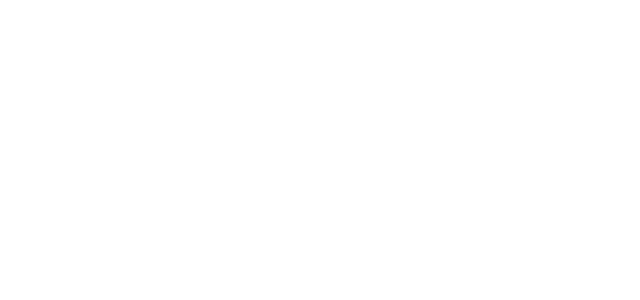
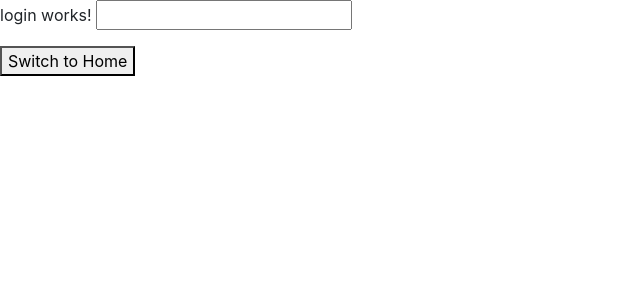
Before and after one commit to BAHHOU/my-manager, an Angular app: page /#/login in a window 1280 px wide. Before the commit this address led to /#/. Shown: the top 300 px of the page, without its empty margins (0-640 px from the left). Built offline with nearby package versions, Linux system fonts and the light colour scheme.

Commit message:
[project home] adding global styles

```diff
--- a/src/app/app.routes.ts
+++ b/src/app/app.routes.ts
@@ -5,11 +5,11 @@ import { HomeComponent } from "./component/home/home.component";
 
 const routes: Routes = [
   {
-    path: "",
+    path: "login",
     component: LoginComponent
   },
   {
-    path: "home",
+    path: "",
     component: HomeComponent
   }
 ];
--- a/src/index.html
+++ b/src/index.html
@@ -1,14 +1,17 @@
 <!doctype html>
 <html lang="en">
+
 <head>
   <meta charset="utf-8">
   <title>MyManager</title>
   <base href="/">
-
+  <!-- <link rel="stylesheet" href="https://cdnjs.cloudflare.com/ajax/libs/normalize/8.0.0/normalize.min.css"> -->
   <meta name="viewport" content="width=device-width, initial-scale=1">
   <link rel="icon" type="image/x-icon" href="favicon.ico">
 </head>
+
 <body>
   <app-root></app-root>
 </body>
+
 </html>
--- a/src/styles.scss
+++ b/src/styles.scss
@@ -1,8 +1,9 @@
-$my-color: red;
+$font-stack: "Lato", Helvetica, sans-serif;
 
-.myclass {
-    background-color: $my-color;
-    min-width: 100px;
-    min-height: 100px;
-    border: 1px solid $my-color;
+html,
+body {
+  width: 100%;
+  min-height: 100%;
+  display: flex;
+  font-family: $font-stack;
 }
```
